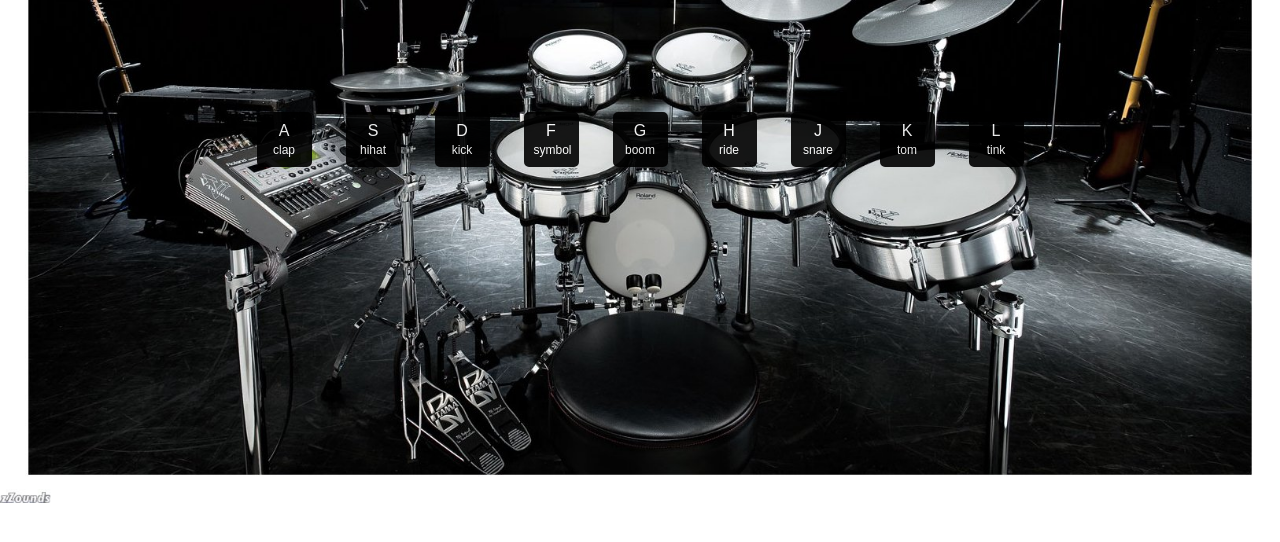
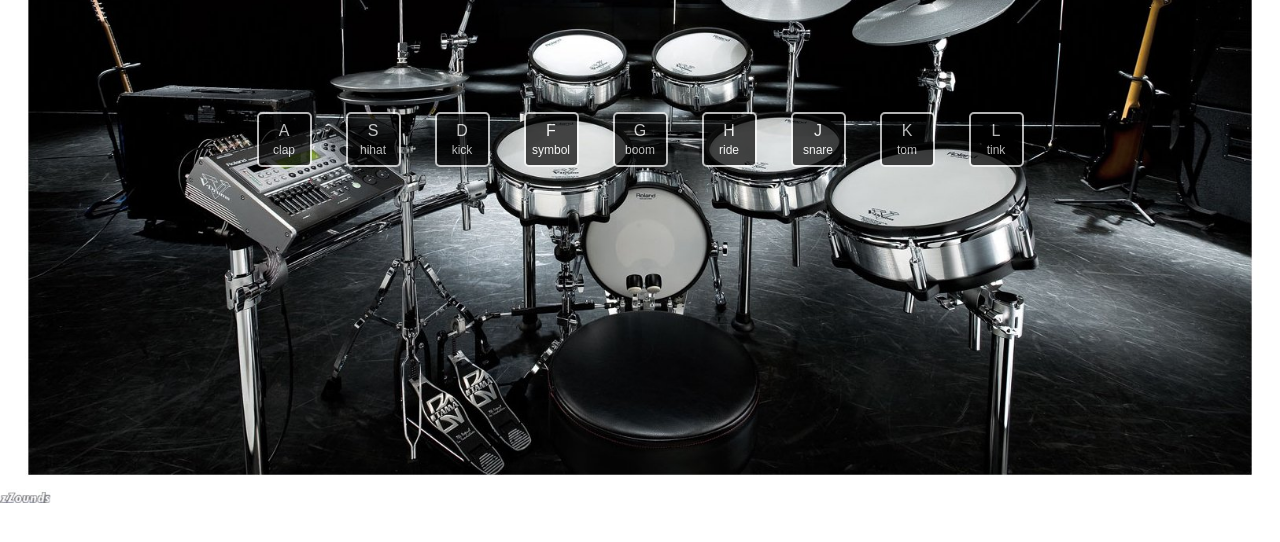
Before and after one commit to andrewgitrich/drums, a plain HTML site: page index.html in a window 1280 px wide. Shown: the part 66-608 px from the top of the page. Drawn offline with Linux system fonts and the light colour scheme.

Commit message:
button style

```diff
--- a/style.css
+++ b/style.css
@@ -18,11 +18,11 @@ body{
 	width: 75px;
 	margin: 15px;
 	border-radius: 5px;
-	border:4px solid black;
+	border:2px solid white;
 	font-size: 1rem;
 	background-color: black;
 	color: white;
-	opacity: .9;
+	opacity: .7;
 }
 
 h1{
```
